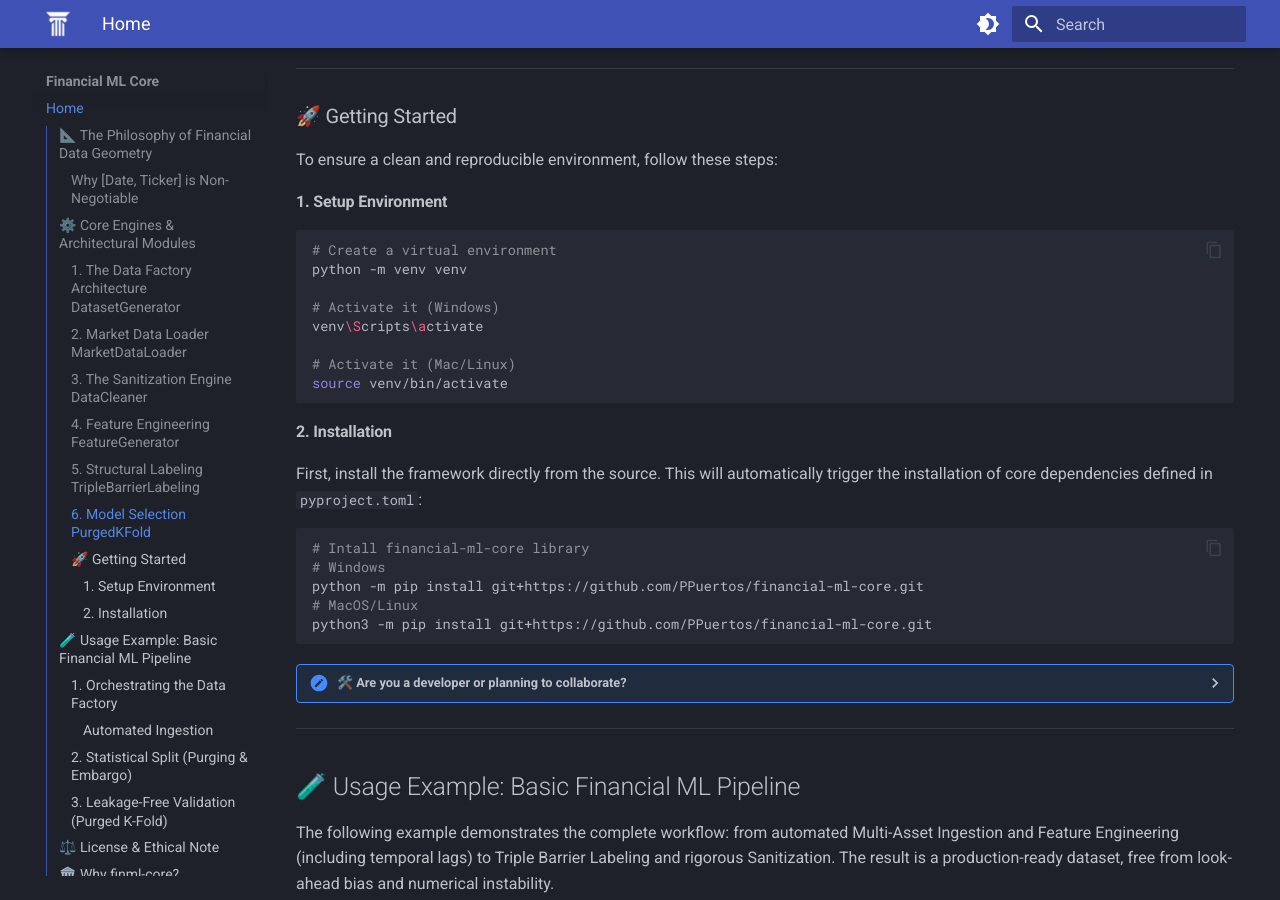
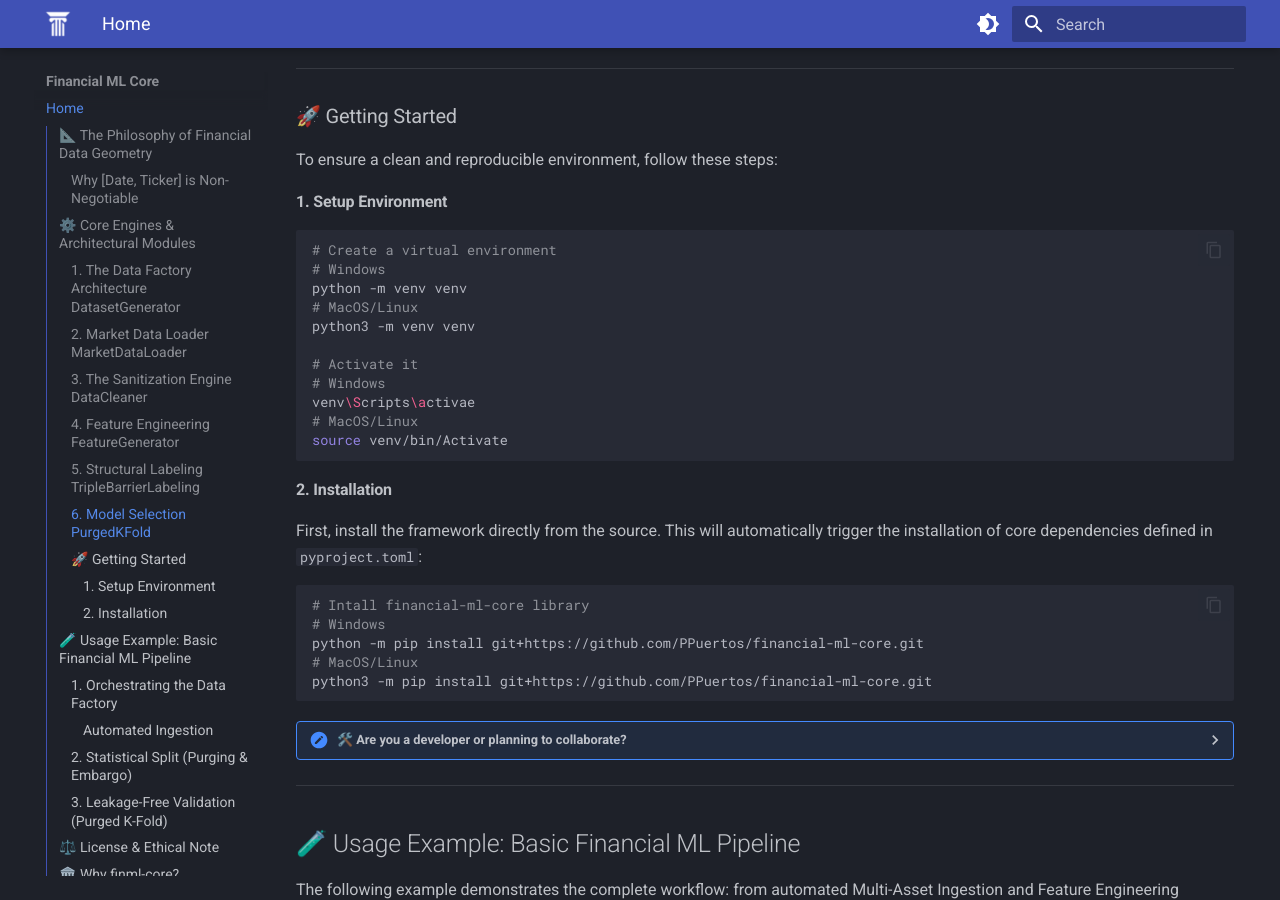
Before and after one commit to PPuertos/financial-ml-core, an MkDocs documentation site: the page built from docs/index.md, in a window 1280 px wide and 900 px high, scrolled down 2608 px. Built offline with MkDocs 1.6.1 and Material for MkDocs 9.7.7, drawn with Linux system fonts in a browser that asks for light colours.

Commit message:
docs: fix installation instructions for collaborators

````diff
--- a/docs/index.md
+++ b/docs/index.md
@@ -89,13 +89,16 @@ To ensure a clean and reproducible environment, follow these steps:
 #### 1. Setup Environment
 ```bash
 # Create a virtual environment
+# Windows
 python -m venv venv
+# MacOS/Linux
+python3 -m venv venv
 
-# Activate it (Windows)
-venv\Scripts\activate
-
-# Activate it (Mac/Linux)
-source venv/bin/activate
+# Activate it
+# Windows
+venv\Scripts\activae
+# MacOS/Linux
+source venv/bin/Activate
 ```
 
 #### 2. Installation
````
